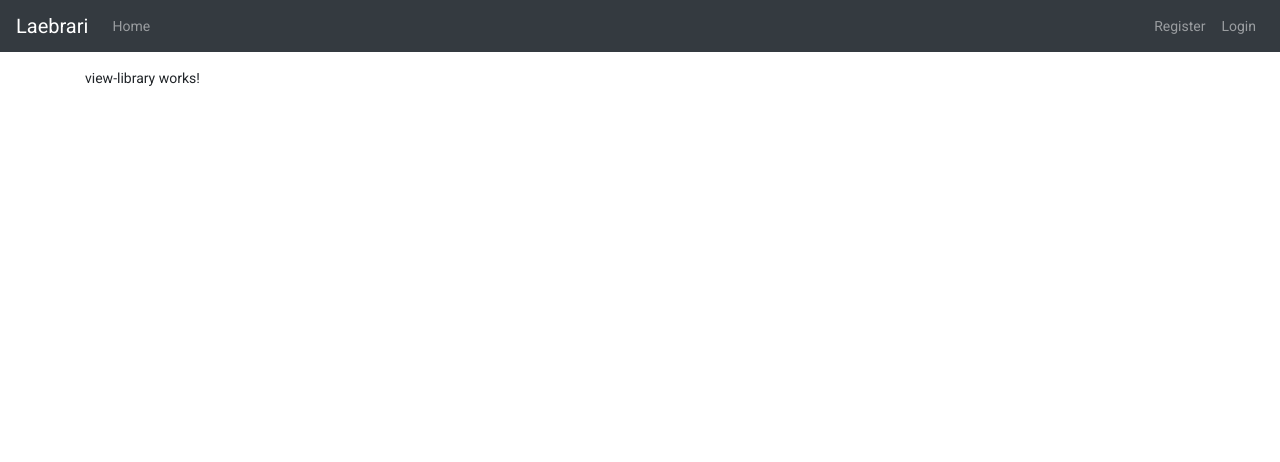
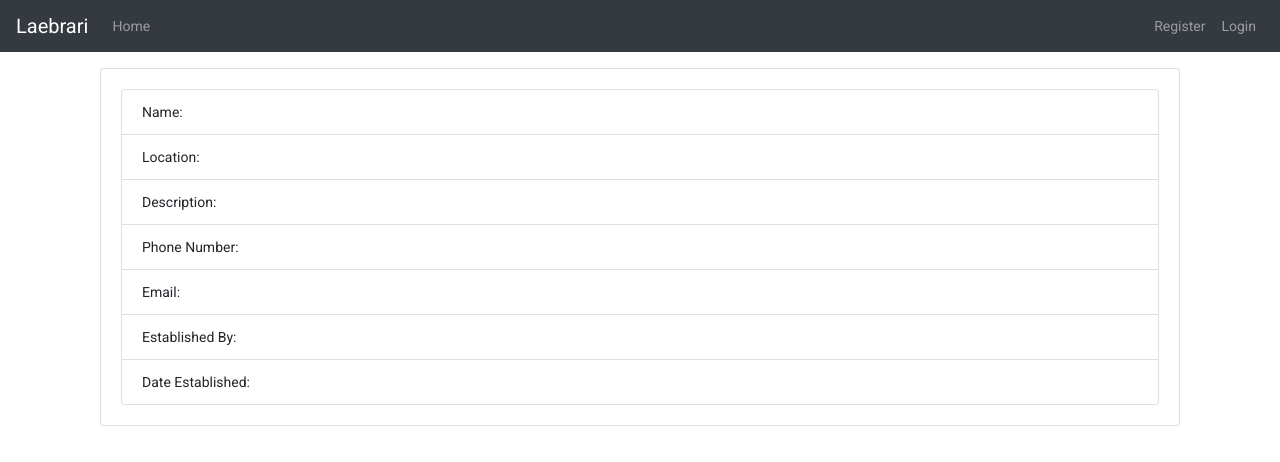
Before and after one commit to mmathea1/laebrari-web, an Angular app: page /view-library in a window 1280 px wide. Shown: the top 462 px of the page. Built offline with nearby package versions, Linux system fonts and the light colour scheme; no server answers.

Commit message:
able to view library after creating lib successfully

```diff
--- a/src/app/components/create-library/create-library.component.ts
+++ b/src/app/components/create-library/create-library.component.ts
@@ -1,6 +1,7 @@
 import { Component, OnInit } from '@angular/core';
 import { FormControl, FormGroup } from '@angular/forms';
 import { Router } from '@angular/router';
+import { Library } from 'src/app/helpers/interfaces';
 import { LibraryServiceService } from 'src/app/services/library-service.service';
 
 @Component({
@@ -9,28 +10,39 @@ import { LibraryServiceService } from 'src/app/services/library-service.service'
   styleUrls: ['./create-library.component.css']
 })
 export class CreateLibraryComponent implements OnInit {
-
+  library: Library = {
+    id: 0,
+    name: "",
+    location: "",
+    address: "",
+    description: "",
+    phone_number: "",
+    email: "",
+    date_established: "",
+    established_by: "",
+    type: "",
+    librarian: 0
+  };
   createLibraryForm = new FormGroup({
-    name: new FormControl('meeren2'),
-    location: new FormControl('meeren2'),
-    address: new FormControl('meeren'),
-    description: new FormControl('meeren'),
-    phone_number: new FormControl('8932094275'),
-    email: new FormControl('meeren@gmail.com'),
-    date_established: new FormControl('2020-08-23'),
-    established_by: new FormControl('meeren'),
-    type: new FormControl('PUBLIC'),
+    name: new FormControl(''),
+    location: new FormControl(''),
+    address: new FormControl(''),
+    description: new FormControl(''),
+    phone_number: new FormControl(''),
+    email: new FormControl(''),
+    date_established: new FormControl(''),
+    established_by: new FormControl(''),
+    type: new FormControl(''),
   });
 
   constructor(private libraryService: LibraryServiceService, private router: Router) { }
 
-  ngOnInit(): void {
-  }
+  ngOnInit(): void { }
 
   submitLibrary() {
-    console.log(this.createLibraryForm.value);
     this.libraryService.createLibrary(this.createLibraryForm.value).subscribe({
       next: data => {
+        this.libraryService.setLibrary(data);
         this.router.navigate(['/view-library']);
       },
       error: error => {
--- a/src/app/components/view-library/view-library.component.html
+++ b/src/app/components/view-library/view-library.component.html
@@ -1 +1,19 @@
-<p>view-library works!</p>
+<div class="container">
+    <div class="row">
+        <div class="col">
+            <div class="card">
+                <div class="card-body">
+                    <ul class="list-group">
+                        <li class="list-group-item">Name: {{ library.name}}</li>
+                        <li class="list-group-item">Location: {{ library.location}}</li>
+                        <li class="list-group-item">Description: {{ library.description}}</li>
+                        <li class="list-group-item">Phone Number: {{ library.phone_number}}</li>
+                        <li class="list-group-item">Email: {{ library.email}}</li>
+                        <li class="list-group-item">Established By: {{ library.established_by}}</li>
+                        <li class="list-group-item">Date Established: {{ library.date_established | date}}</li>
+                    </ul>
+                </div>
+            </div>
+        </div>
+    </div>
+</div>
--- a/src/app/components/view-library/view-library.component.ts
+++ b/src/app/components/view-library/view-library.component.ts
@@ -1,4 +1,7 @@
-import { Component, OnInit } from '@angular/core';
+import { Component, Input, OnInit } from '@angular/core';
+import { Router } from '@angular/router';
+import { Library } from 'src/app/helpers/interfaces';
+import { LibraryServiceService } from 'src/app/services/library-service.service';
 
 @Component({
   selector: 'app-view-library',
@@ -6,10 +9,24 @@ import { Component, OnInit } from '@angular/core';
   styleUrls: ['./view-library.component.css']
 })
 export class ViewLibraryComponent implements OnInit {
+  library: Library = {
+    id: 0,
+    name: "",
+    location: "",
+    address: "",
+    description: "",
+    phone_number: "",
+    email: "",
+    date_established: "",
+    established_by: "",
+    type: "",
+    librarian: 0
+  }
 
-  constructor() { }
+  constructor(private libraryService: LibraryServiceService) { }
 
   ngOnInit(): void {
+    this.libraryService.getLibrary().subscribe((library) => { this.library = library });
   }
 
 }
```
